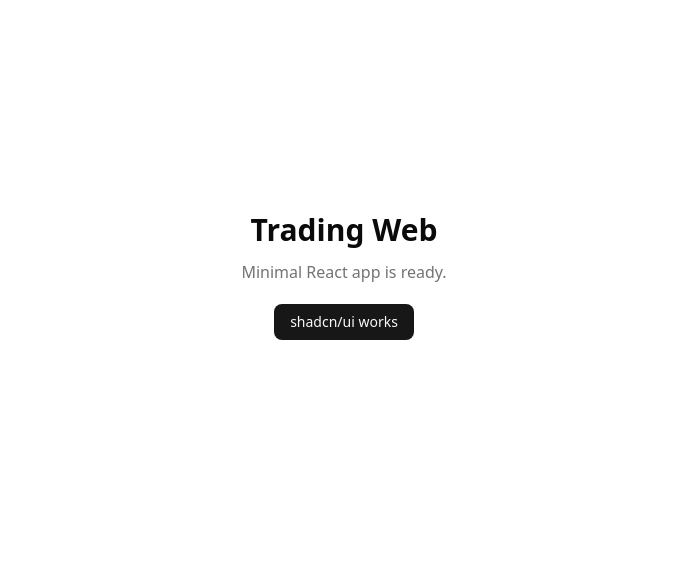
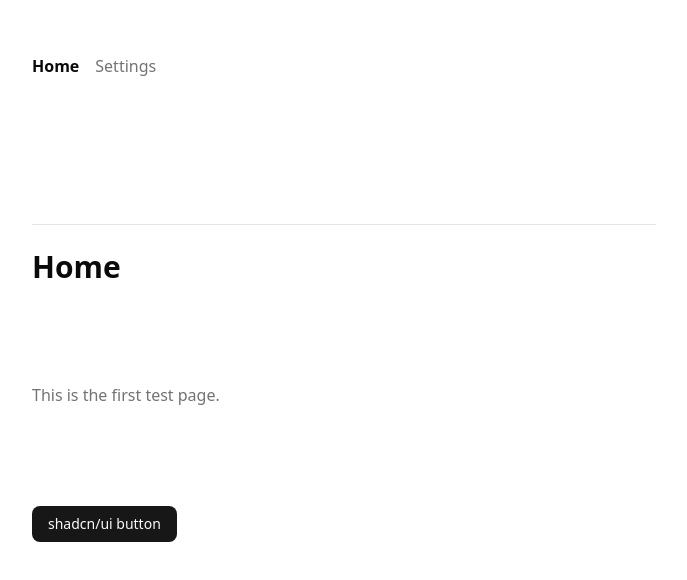
Before and after one commit to mrzli/trading-web, a React (Vite) app: page / in a window 1280 px wide. Shown: the part 124-704 px from the top of the page, without its empty margins (296-983 px from the left). Built offline with nearby package versions, Linux system fonts and the light colour scheme.

Commit message:
add router

```diff
--- a/package.json
+++ b/package.json
@@ -20,6 +20,7 @@
     "radix-ui": "^1.4.3",
     "react": "^19.2.0",
     "react-dom": "^19.2.0",
+    "react-router-dom": "^7.13.0",
     "tailwind-merge": "^3.4.0"
   },
   "devDependencies": {
--- a/src/App.tsx
+++ b/src/App.tsx
@@ -1,13 +1,34 @@
-import { Button } from '@/components/ui/button'
+import { HomePage } from '@/app/pages/home-page'
+import { SettingsPage } from '@/app/pages/settings-page'
+import { NavLink, Route, Routes } from 'react-router-dom'
 
 export function App() {
   return (
-    <main className="grid min-h-screen place-content-center gap-3 text-center">
-      <h1 className="m-0 text-3xl font-semibold">Trading Web</h1>
-      <p className="m-0 text-muted-foreground">Minimal React app is ready.</p>
-      <div className="pt-2">
-        <Button>shadcn/ui works</Button>
-      </div>
+    <main className="mx-auto grid min-h-screen w-full max-w-2xl gap-6 px-6 py-12">
+      <nav className="flex items-center gap-4 border-b pb-4">
+        <NavLink
+          to="/"
+          end
+          className={({ isActive }) =>
+            isActive ? 'font-semibold text-foreground' : 'text-muted-foreground'
+          }
+        >
+          Home
+        </NavLink>
+        <NavLink
+          to="/settings"
+          className={({ isActive }) =>
+            isActive ? 'font-semibold text-foreground' : 'text-muted-foreground'
+          }
+        >
+          Settings
+        </NavLink>
+      </nav>
+
+      <Routes>
+        <Route path="/" element={<HomePage />} />
+        <Route path="/settings" element={<SettingsPage />} />
+      </Routes>
     </main>
   )
 }
--- /dev/null
+++ b/src/app/pages/home-page.tsx
@@ -0,0 +1,13 @@
+import { Button } from '@/components/ui/button'
+
+export function HomePage() {
+  return (
+    <section className="grid gap-3">
+      <h1 className="text-3xl font-semibold">Home</h1>
+      <p className="text-muted-foreground">This is the first test page.</p>
+      <div>
+        <Button>shadcn/ui button</Button>
+      </div>
+    </section>
+  )
+}
--- /dev/null
+++ b/src/app/pages/settings-page.tsx
@@ -0,0 +1,8 @@
+export function SettingsPage() {
+  return (
+    <section className="grid gap-3">
+      <h1 className="text-3xl font-semibold">Settings</h1>
+      <p className="text-muted-foreground">This is the second test page.</p>
+    </section>
+  )
+}
--- a/src/main.tsx
+++ b/src/main.tsx
@@ -1,10 +1,13 @@
 import { StrictMode } from 'react';
 import { createRoot } from 'react-dom/client';
+import { BrowserRouter } from 'react-router-dom';
 import { App } from './App.tsx';
 import './index.css';
 
 createRoot(document.getElementById('root')!).render(
   <StrictMode>
-    <App />
+    <BrowserRouter>
+      <App />
+    </BrowserRouter>
   </StrictMode>,
 );
```
Also changed, not shown: 1 other file (tests, documents, lock files or other folders).
